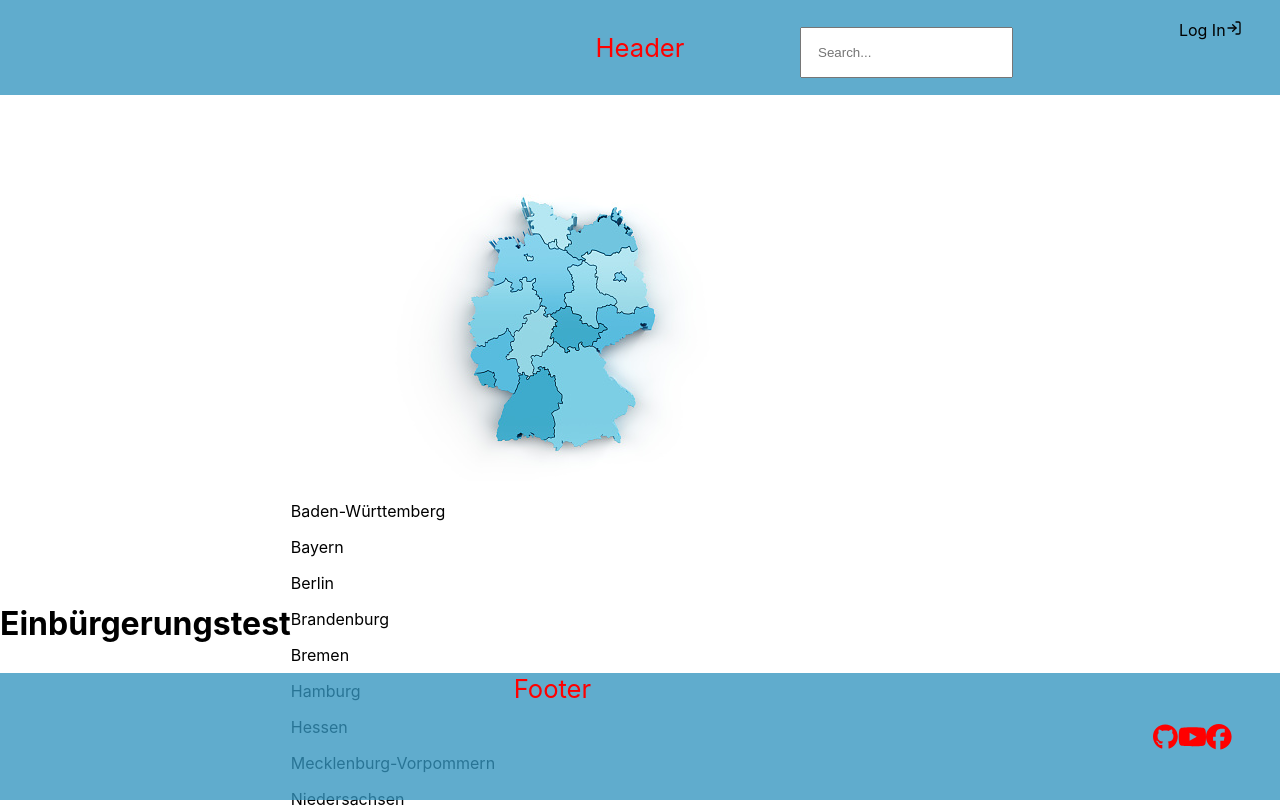
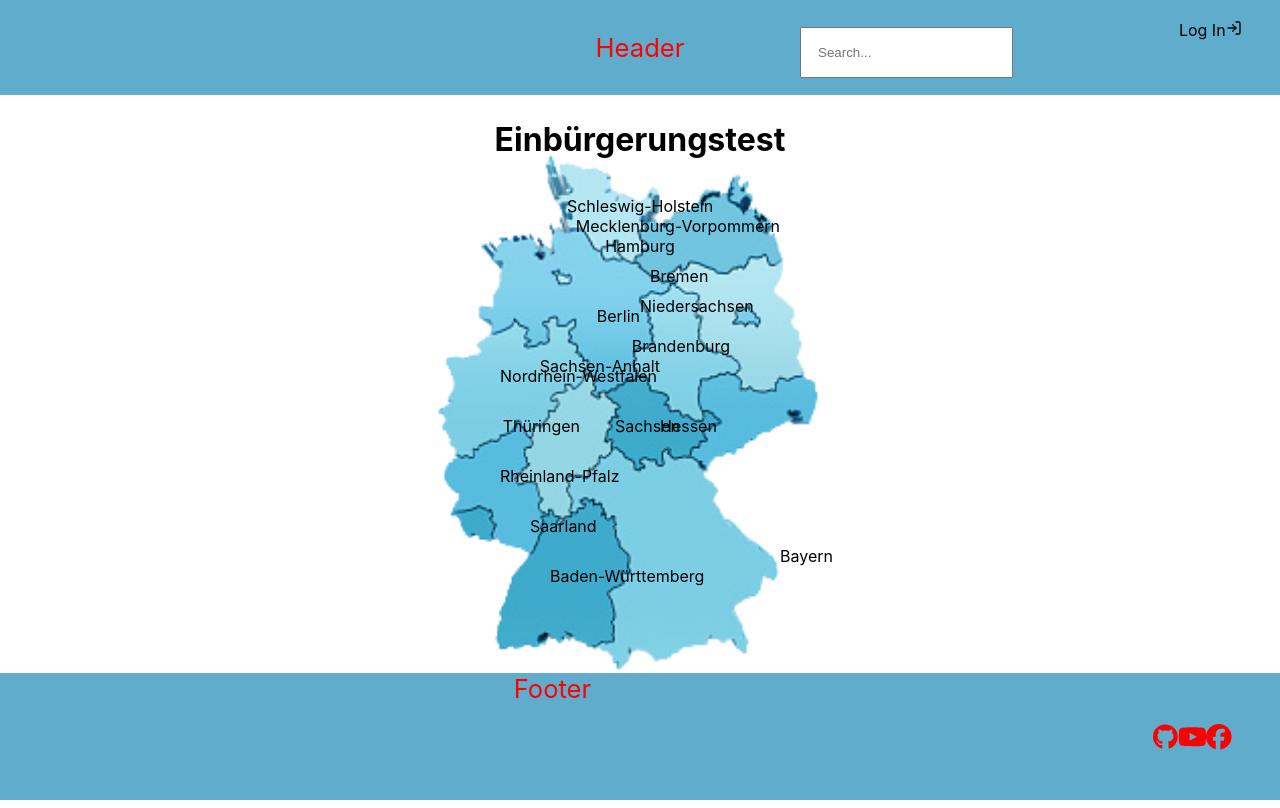
Before and after one commit to deutschify/frontend, a React (Vite) app in the folder zemosa/: page /einbuergerungstest in a window 1280 px wide. Shown: the top 808 px of the page. Built offline with nearby package versions, Linux system fonts and the light colour scheme; no server answers; some icons are missing.

Commit message:
alle Bundesländer auf der Karte eingetragen

```diff
--- a/zemosa/src/components/einbuergerungstest.jsx
+++ b/zemosa/src/components/einbuergerungstest.jsx
@@ -18,7 +18,7 @@ const Search = () => {
                 <div className="map">
                     <img
                         className="imgGermanMap"
-                        src="../../public/images/deutschlandMap.jpg"
+                        src="../../public/images/deutschlandMap.png"
                     />
                     <p className="bw">Baden-Württemberg</p>
                     <p className="bayern">Bayern</p>
--- a/zemosa/src/components/einbuergerungstest.scss
+++ b/zemosa/src/components/einbuergerungstest.scss
@@ -1,29 +1,100 @@
 .einbuergerungstest {
-    margin-top: 150px;
-    display: flex;
-    align-items: center;
+    margin-top: 100px;
 
-    .title{
+    .title {
+        text-align: center;
 
     }
+    .map {
+        display: flex;
+        align-items: center;
+        justify-content: center;
+        margin-top: -60px;
 
-    // .bw{
-    //     position: absolute;
-    //     top: 550px;
-    //     left: 600px;
-    // }
-    // .bayern{
-    //     position: absolute;
-    //     top: 500px;
-    //     left: 750px;
-    // }
-    // .berlin{
-    //     position: absolute;
-    //     top:310px;
-    //     right: 650px;
-    // }
-    // .brandenburg{
+        .imgGermanMap{
+            width: 70em;
+            position: fixed;
+            top: 100px;
+        }
 
+    .bw{
+        position: fixed;
+        top: 550px;
+        left: 550px;
+     }
+    .bayern{
+        position: fixed;
+        top: 530px;
+        left: 780px;
+    }
+    .berlin{
+        position: fixed;
+        top: 290px;
+        right: 640px;
+    }
+    .brandenburg{
+        position: fixed;
+        top: 320px;
+        right: 550px;
+    }
+    .bremen{
+        position: fixed;
+        top: 250px;
+        left: 650px;
+    }
+    .hamburg{
+        position: fixed;
+        top: 220px;
+    }
+    .hessen{
+        position: fixed;
+        top: 400px;
+        left: 660px;
+    }
+    .mv{
+        position: fixed;
+        top: 200px;
+        right: 500px;
+    }
+    .niedersachsen{
+        position: fixed;
+        top: 280px;
+        left: 640px;
+    }
+    .nrw{
+        position: fixed;
+        top: 350px;
+        left: 500px;
+    }
+    .rp{
+        position: fixed;
+        top: 450px;
+        left: 500px;
+    }
+    .saarland{
+        position: fixed;
+        top: 500px;
+        left: 530px;
+    }
+    .sachsen{
+        position: fixed;
+        top: 400px;
+        right: 600px;
+    }
+    .sa{
+        position: fixed;
+        top: 340px;
+        right: 620px;
+    }
+    .sh{
+        position: fixed;
+        top: 180px;
+    }
+    .th{
+        position: fixed;
+        top: 400px;
+        right: 700px;
 
-    // }
+    }
+    }
 }
```
Also changed, not shown: zemosa/public/images/deutschlandMap.jpg (deleted), zemosa/public/images/deutschlandMap.png (added).
